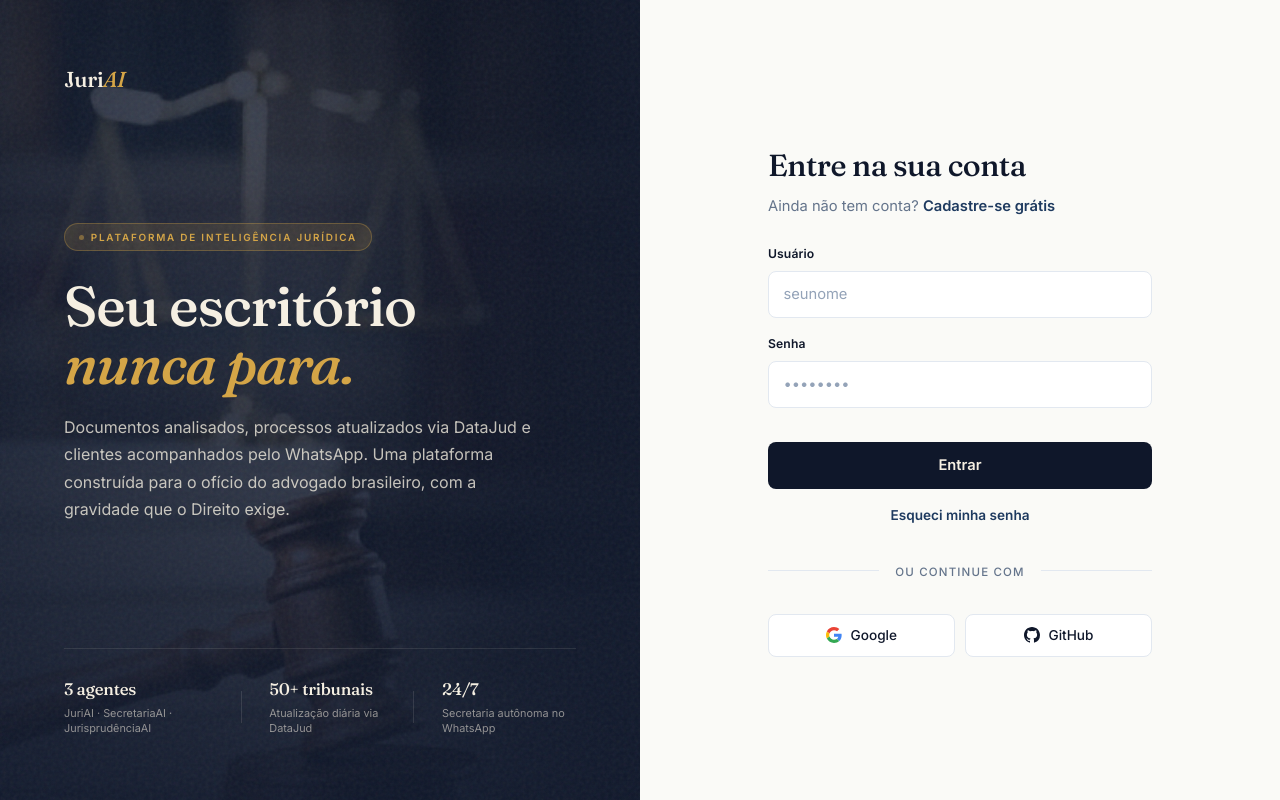
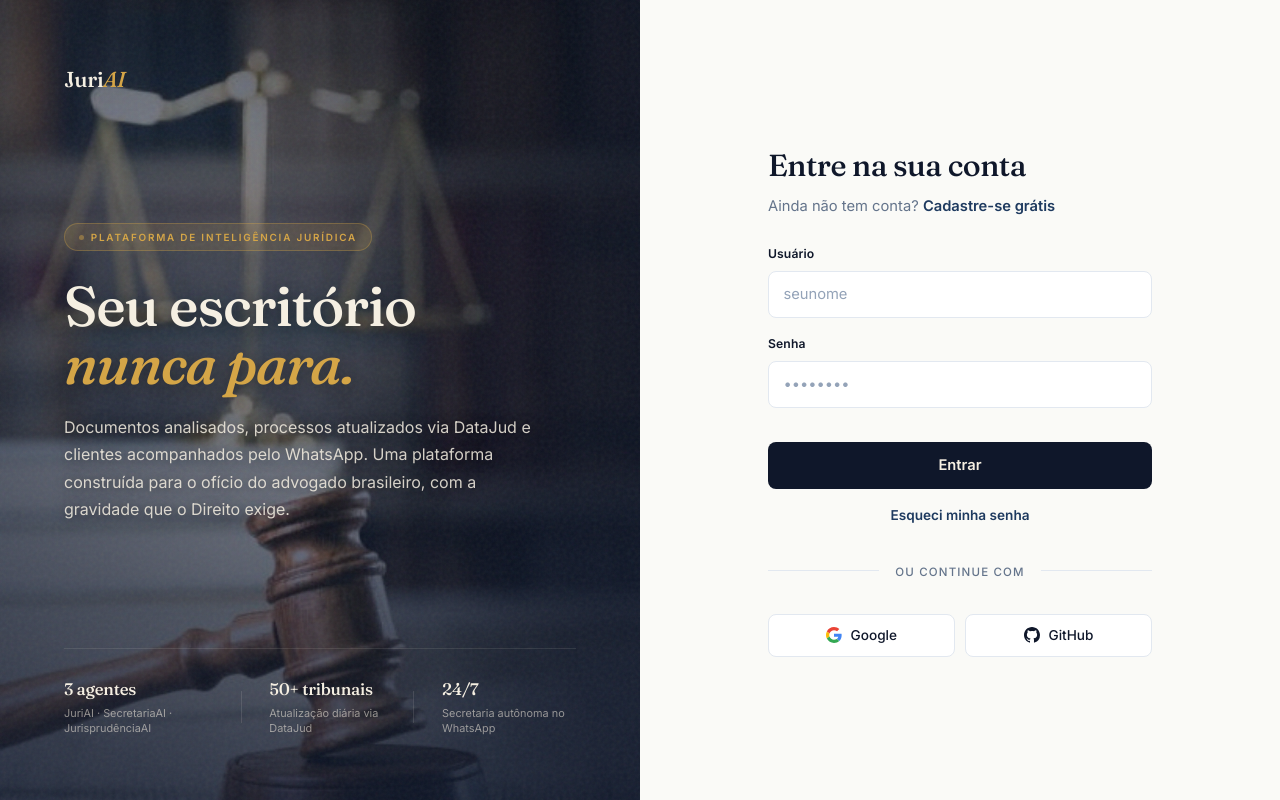
Before and after one commit to yagosamu/juri_ai, a Django app: page /usuarios/login/ in a window 1280 px wide. Run offline with Django 5.2, Linux system fonts and the light colour scheme; some libraries are stand-ins or nearby versions.

Commit message:
fix(login): lighten woodhammer overlay, add text shadow for legibility

```diff
--- a/usuarios/templates/login.html
+++ b/usuarios/templates/login.html
@@ -29,8 +29,8 @@
     .brand-panel {
       position: relative;
       background:
-        linear-gradient(180deg, rgba(15,23,42,.55) 0%, rgba(15,23,42,.78) 60%, rgba(15,23,42,.95) 100%),
-        linear-gradient(90deg, rgba(15,23,42,.68) 0%, rgba(15,23,42,.35) 50%, rgba(15,23,42,.85) 100%),
+        linear-gradient(180deg, rgba(15,23,42,.32) 0%, rgba(15,23,42,.5) 55%, rgba(15,23,42,.82) 100%),
+        linear-gradient(90deg, rgba(15,23,42,.4) 0%, rgba(15,23,42,.1) 50%, rgba(15,23,42,.55) 100%),
         url("{% static 'landing/woodhammer.jpg' %}") center / cover,
         #0a0a0a;
       overflow: hidden;
@@ -49,10 +49,10 @@
     .brand-badge .dot { width: 5px; height: 5px; border-radius: 50%; background: var(--gold); animation: dot-pulse 2.5s ease-in-out infinite; }
     @keyframes dot-pulse { 0%,100% { opacity: 1; } 50% { opacity: .35; } }
 
-    .brand-title { font-family: 'Fraunces', serif; font-weight: 500; font-variation-settings: "opsz" 144; font-size: clamp(2.5rem, 4.5vw, 3.5rem); line-height: 1.04; letter-spacing: -.022em; color: var(--cream); margin: 0 0 1.3rem; }
+    .brand-title { font-family: 'Fraunces', serif; font-weight: 500; font-variation-settings: "opsz" 144; font-size: clamp(2.5rem, 4.5vw, 3.5rem); line-height: 1.04; letter-spacing: -.022em; color: var(--cream); margin: 0 0 1.3rem; text-shadow: 0 2px 18px rgba(0,0,0,.45); }
     .brand-title em { color: var(--gold); font-style: italic; }
 
-    .brand-body { font-size: 1rem; color: rgba(245,239,226,.78); line-height: 1.7; margin: 0; }
+    .brand-body { font-size: 1rem; color: rgba(245,239,226,.85); line-height: 1.7; margin: 0; text-shadow: 0 1px 12px rgba(0,0,0,.5); }
     .brand-body strong { color: var(--cream); font-weight: 500; }
 
     .brand-stat-row { position: relative; z-index: 2; display: flex; align-items: center; gap: 1.75rem; padding-top: 1.75rem; border-top: 1px solid rgba(245,239,226,.1); }
```
